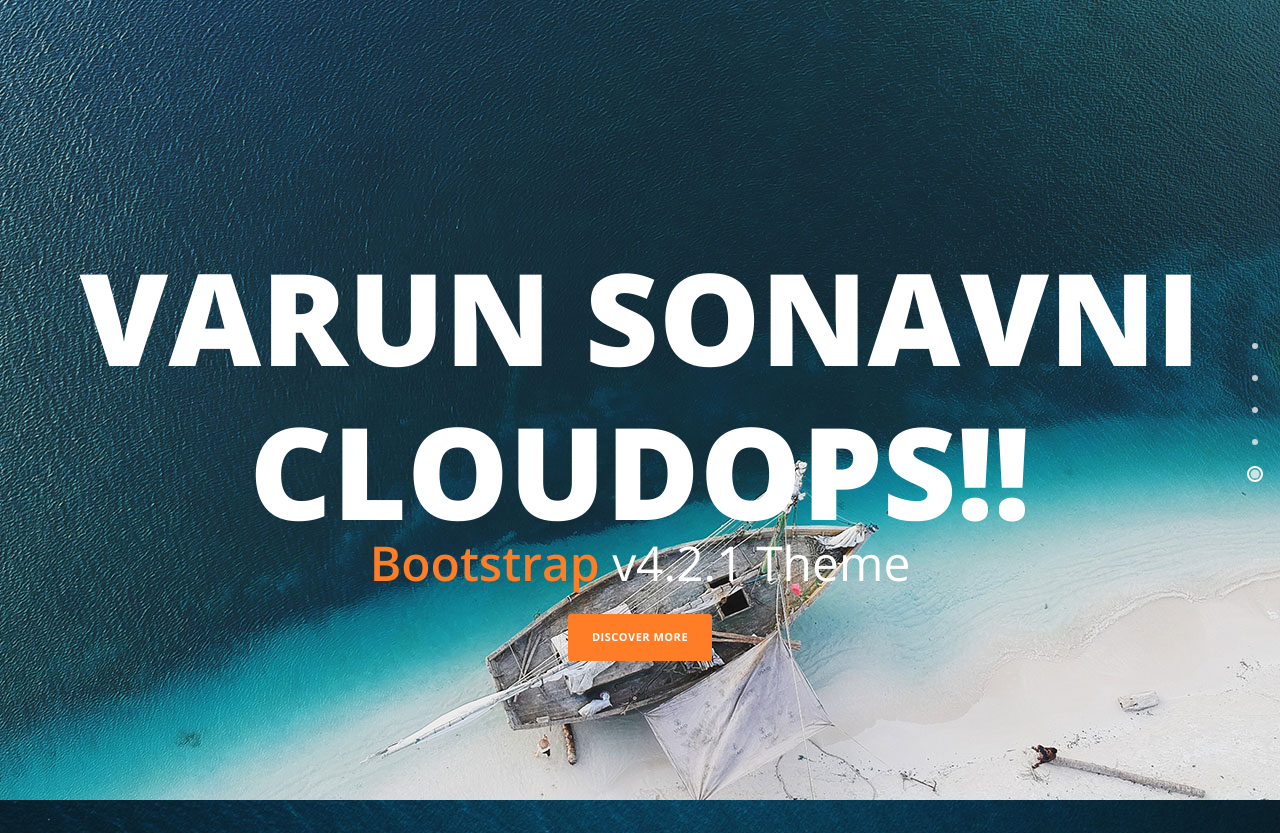
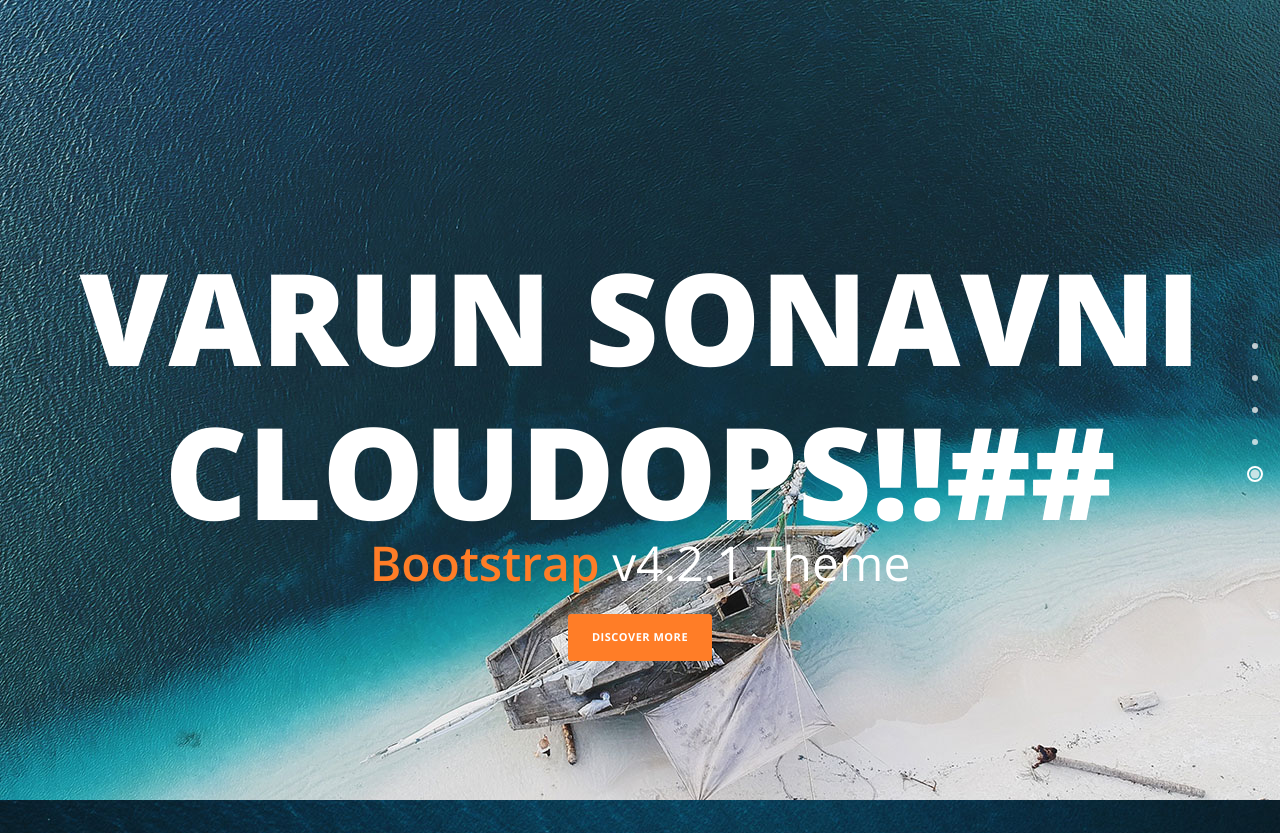
Before and after one commit to varunsonavni/gitlab-clone-website-project, a plain HTML site: page index.html in a window 1280 px wide. Shown: the top 833 px of the page. Drawn offline with nearby package versions, Linux system fonts and the light colour scheme.

Commit message:
Update index.html

```diff
--- a/index.html
+++ b/index.html
@@ -37,7 +37,7 @@
     <div class="parallax-content baner-content" id="home">
         <div class="container">
             <div class="first-content">
-                <h1>VARUN SONAVNI CLOUDOPS!!</h1>
+                <h1>VARUN SONAVNI CLOUDOPS!!##</h1>
                 <span><em>Bootstrap</em> v4.2.1 Theme</span>
                 <div class="primary-button">
                     <a href="#services">Discover More</a>
```
